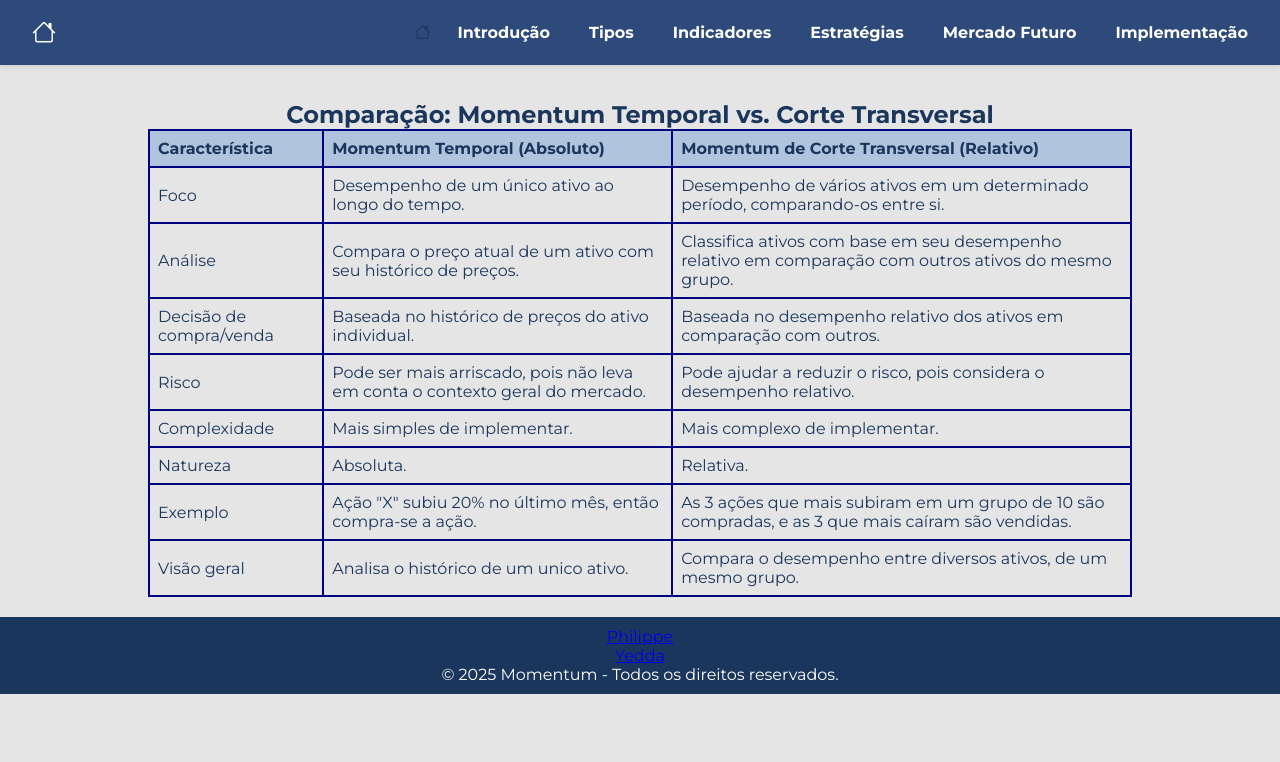
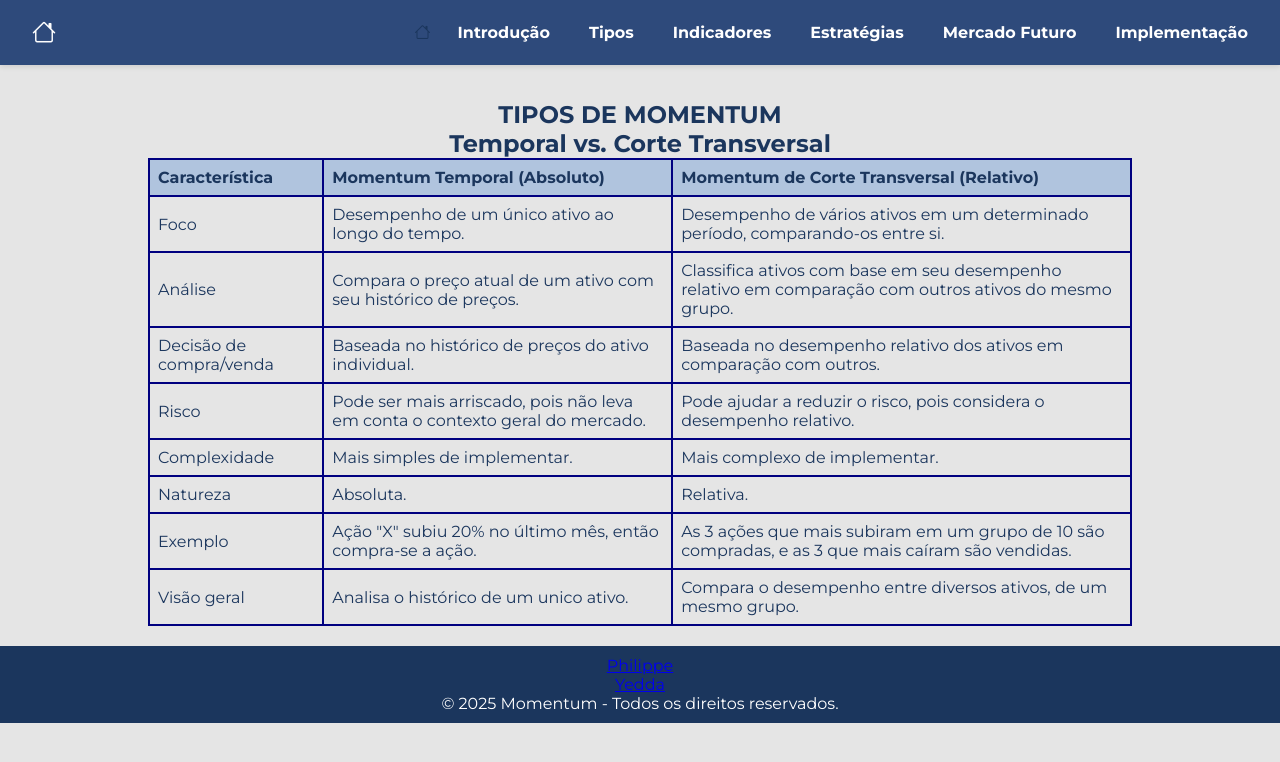
Before and after one commit to YeddaMC/Momentum, a plain HTML site: page tipos.html in a window 1280 px wide. Drawn offline with nearby package versions, Linux system fonts and the light colour scheme; a script that the page names is missing.

Commit message:
atualizar

```diff
--- a/tipos.html
+++ b/tipos.html
@@ -37,9 +37,9 @@
     <main>
 
 
+<h2>TIPOS DE MOMENTUM</h2>
 
-
-<h2>Comparação: Momentum Temporal vs. Corte Transversal</h2>
+<h2> Temporal vs. Corte Transversal</h2>
 
 <table>
   <thead>
```
